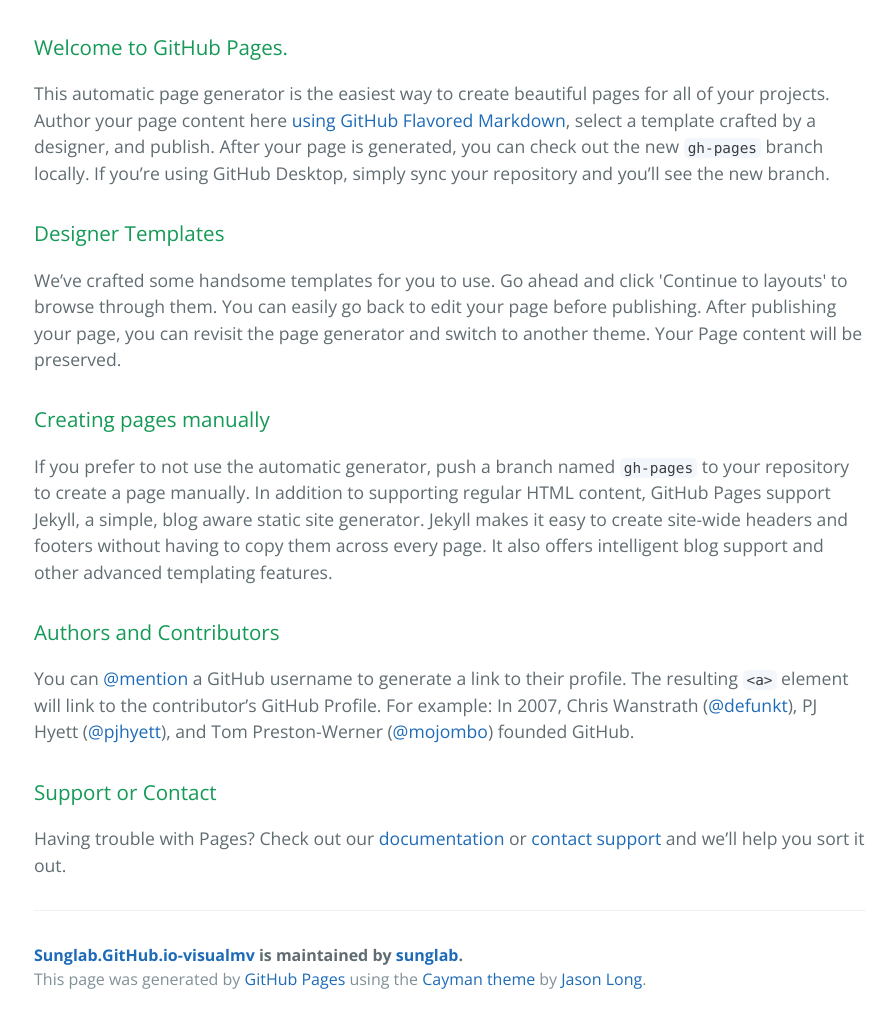
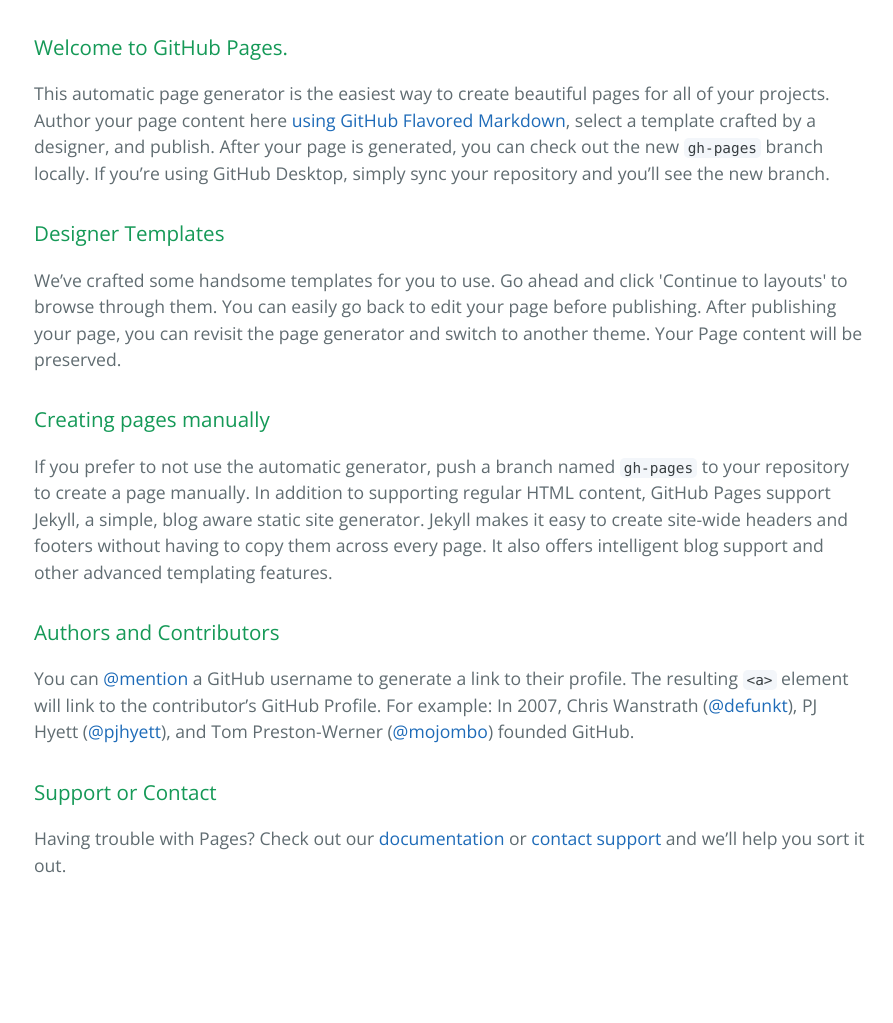
Before and after one commit to sunglab/visualmv, a plain HTML site: page index.html in a window 1280 px wide. Shown: the whole page, without its empty margins (190-1083 px from the left). After the commit the page ends 928 px from the top, so only its background shows below. Drawn offline with nearby package versions, Linux system fonts and the light colour scheme.

Commit message:
Update index.html

```diff
--- a/index.html
+++ b/index.html
@@ -38,11 +38,7 @@
 
 <p>Having trouble with Pages? Check out our <a href="https://help.github.com/pages">documentation</a> or <a href="https://github.com/contact">contact support</a> and we’ll help you sort it out.</p>
 
-      <footer class="site-footer">
-        <span class="site-footer-owner"><a href="https://github.com/sunglab/sunglab.github.io-visualmv">Sunglab.GitHub.io-visualmv</a> is maintained by <a href="https://github.com/sunglab">sunglab</a>.</span>
 
-        <span class="site-footer-credits">This page was generated by <a href="https://pages.github.com">GitHub Pages</a> using the <a href="https://github.com/jasonlong/cayman-theme">Cayman theme</a> by <a href="https://twitter.com/jasonlong">Jason Long</a>.</span>
-      </footer>
 
     </section>
 
```
